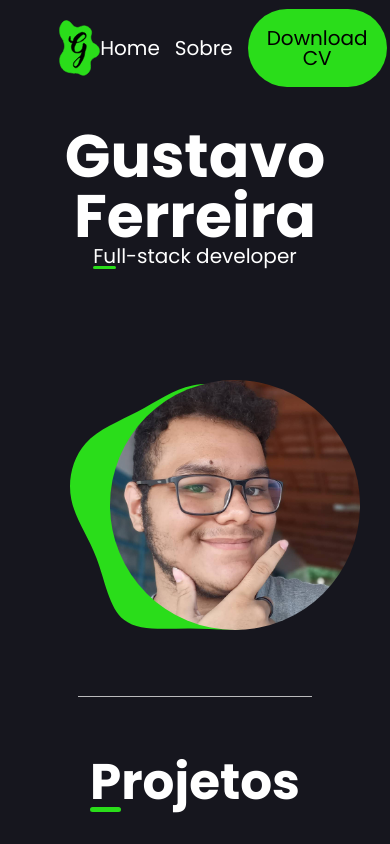
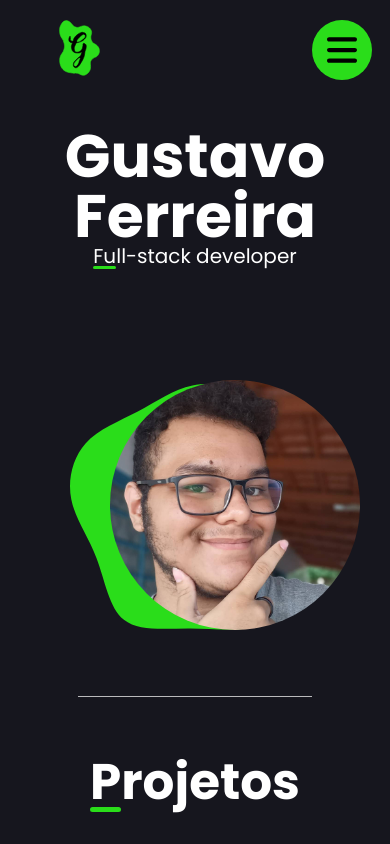
Before and after one commit to Gusta-snt/portfolio-v2, a React (Vite) app: page / in a window 390 px wide. Shown: the top 844 px of the page. Built offline with nearby package versions, Linux system fonts and the light colour scheme; no server answers.

Commit message:
Add Header responsivity

```diff
--- a/src/components/Header/index.jsx
+++ b/src/components/Header/index.jsx
@@ -1,21 +1,43 @@
+import React, {useState, useEffect} from "react"
+
 import { Link } from "react-router-dom"
 
 import './style.css'
+import './responsivity.css'
 import Logo from './../../assets/logo.svg'
+import MenuIcon from './../../assets/menu-icon.svg'
+import CloseIcon from './../../assets/close-icon.svg'
 
 function Header(){
+	let [classNav, setNav] = useState("off")
+
+	function check(e) {
+		if(e.target.checked) {
+			setNav("on")
+		}else{
+			setNav("off")
+		}
+	}
+
     return (
-        <header>
+        <header className={classNav}>
         	<div>
 				<img src={Logo} alt="Logo"/>
-			<nav>
+				<nav className={classNav}>
 				    <ul className="menu-list">
 						<li><Link to="/" className="header-link" lang="en">Home</Link></li>
 				        <li><Link to="/about" className="header-link">Sobre</Link></li>
 				    	<li><button lang="en">Download CV</button></li>
 				    </ul>
+				    <label htmlFor="active" className="close-btn">
+				    	<img src={CloseIcon} alt="Abrir menu"/>
+				    </label>
 				</nav>
 			</div>
+			<input type="checkbox" id="active" onChange={e => check(e)}/>
+			<label htmlFor="active" className="menu-btn">
+				<img src={MenuIcon} alt="Abrir menu"/>
+			</label>
 		</header>
     )
 }
--- /dev/null
+++ b/src/components/Header/responsivity.css
@@ -0,0 +1,75 @@
+@media only screen and (max-width: 800px) {
+	.close-btn {
+		position: absolute;
+		top: 20px;
+		right: 30px;
+	}
+
+	.menu-btn {
+		position: absolute;
+		right: calc(20% - 60px);
+		top: 20px;
+	    background-color: var(--primary);
+	}
+
+	.menu-btn, .close-btn {
+		width: 60px;
+	    height: 60px;
+	    display: flex;
+	    justify-content: center;
+	    align-items: center;
+	    border-radius: 50%;
+	    cursor: pointer;
+	}
+
+	.menu-btn:hover, .close-btn:hover {
+		border-radius: 0px;
+	}
+
+	.close-btn:hover{
+		rotate: 180deg;
+	}
+
+	.menu-btn img, .close-btn img {
+		width: 30px;
+	}
+
+	nav {
+		position: fixed;
+		z-index: 3;
+		width: 100vw;
+		height: 100vh;
+		background-color: black;
+		top: 0px;
+		display: flex;
+		justify-content: center;
+		align-items: center;
+	}
+
+	nav.off {
+		right: -100vw;
+	}
+
+	nav.on {
+		right: 0px;
+	}
+
+	.menu-list {
+		flex-direction: column;
+		gap: 20px;
+	}
+
+	.menu-list, li {
+		display: flex;
+		justify-content: center;
+		height: 100px;
+	}
+
+	.header-link {
+		height: 30px;
+	}
+
+	.header-link::after {
+		bottom: 0px;
+	}
+}
--- a/src/components/Header/style.css
+++ b/src/components/Header/style.css
@@ -73,3 +73,7 @@ button {
 button:hover {
     border-radius: 0px;
 }
+
+#active {
+    display: none;
+}
```
Also changed, not shown: src/assets/close-icon.svg (added), src/assets/menu-icon.svg (added). Lines whose indentation alone changed are shown as unchanged.
